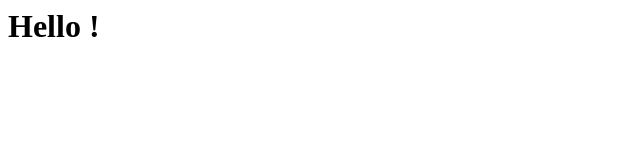
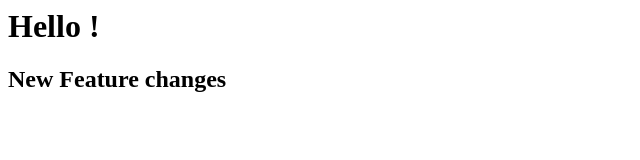
Before and after one commit to charbelbadawi/GitHubTesting, a plain HTML site: page index.html in a window 1280 px wide. Shown: the whole page, without its empty margins (0-640 px from the left). Drawn offline with Linux system fonts and the light colour scheme.

Commit message:
Update index.html

```diff
--- a/index.html
+++ b/index.html
@@ -1 +1,2 @@
 <h1>Hello !</h1>
+<h2>New Feature changes</h2>
```
